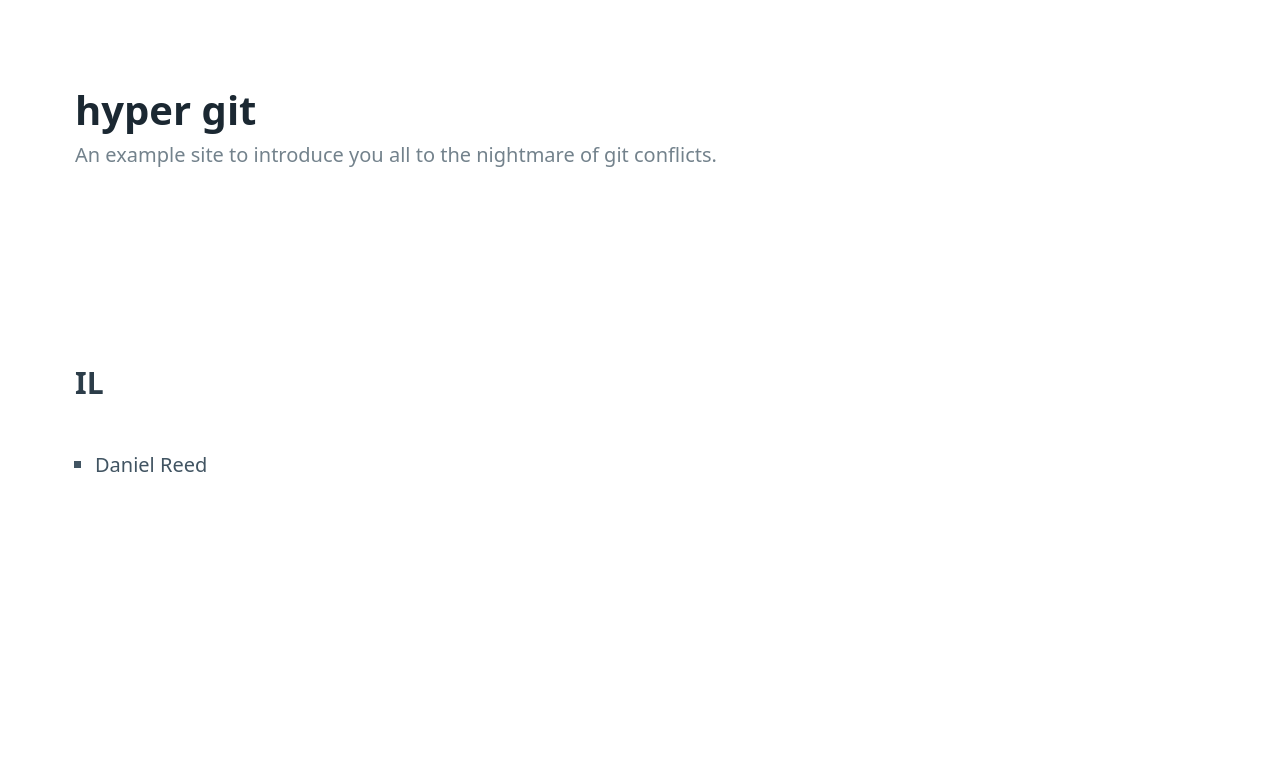
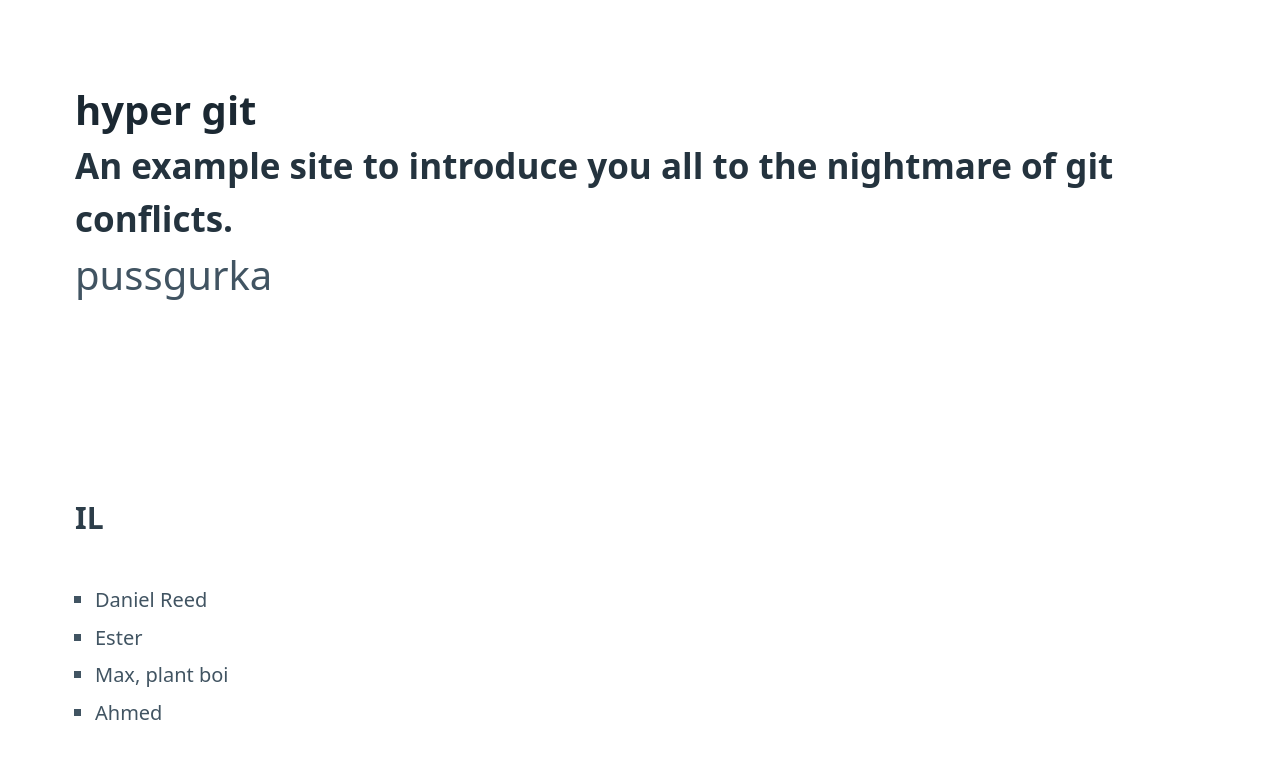
Before and after one commit to kwaimind/hyper-git, a website: page index.html in a window 1280 px wide. Drawn offline with nearby package versions, Linux system fonts and the light colour scheme.

Commit message:
our changes

```diff
--- a/index.html
+++ b/index.html
@@ -18,6 +18,7 @@
 					An example site to introduce you all to the nightmare of git
 					conflicts.
 				</h2>
+				<h10 style="font-size: 2rem">pussgurka</h10>
 			</hgroup>
 		</header>
 
@@ -25,6 +26,9 @@
 			<h3>IL</h3>
 			<ul>
 				<li>Daniel Reed</li>
+				<li>Ester</li>
+				<li>Max, plant boi</li>
+				<li>Ahmed</li>
 			</ul>
 		</main>
 	</body>
```
Lines whose indentation alone changed are shown as unchanged.
